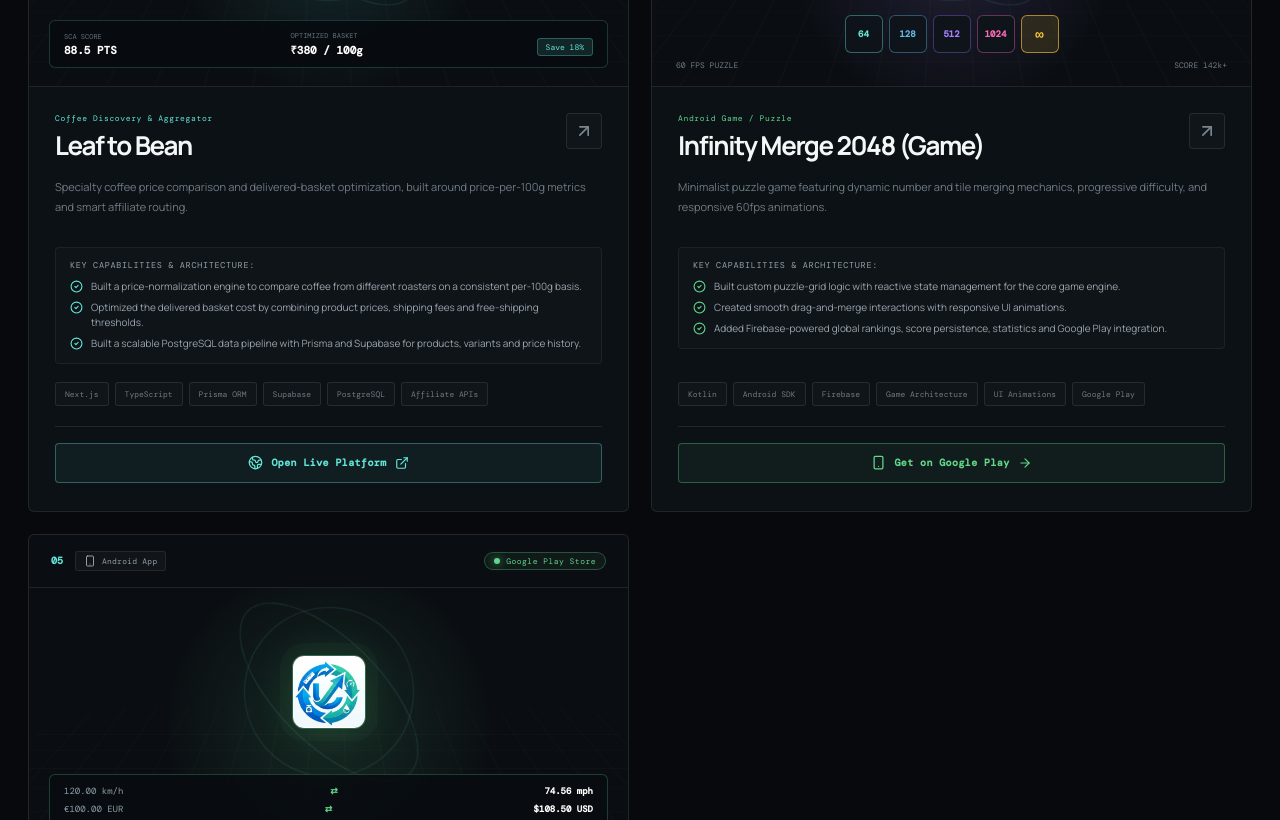
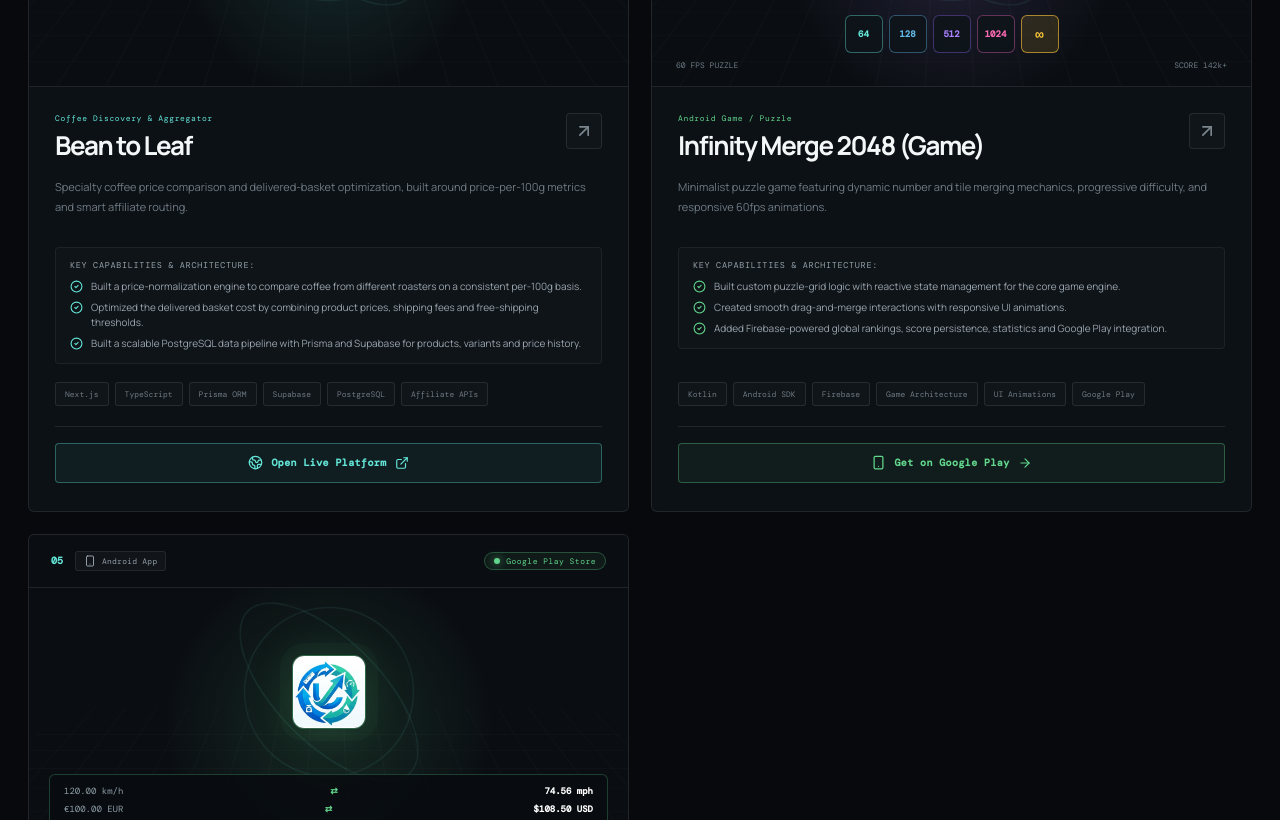
Before and after one commit to Balajishankar4444/portfolio, a Next.js app: page / in a window 1280 px wide. Shown: the part 5680-6500 px from the top of the page. Built offline with nearby package versions, Linux system fonts and the light colour scheme; a web font is replaced by a local one.

Commit message:
beantoleaf

```diff
--- a/app/page.tsx
+++ b/app/page.tsx
@@ -111,8 +111,8 @@ const projects: ProjectItem[] = [
     featured: true,
   },
   {
-    key: 'leaftobean',
-    title: 'Leaf to Bean',
+    key: 'beantoleaf',
+    title: 'Bean to Leaf',
     category: 'web',
     type: 'Coffee Discovery & Aggregator',
     badge: 'Live Aggregator',
```
